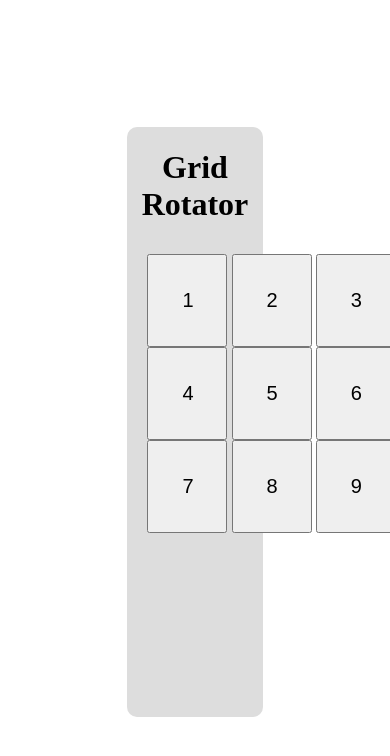
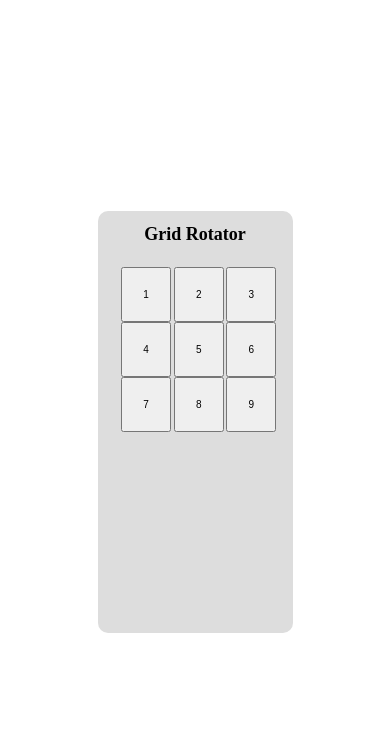
Before and after one commit to lontsimesmer/grid-rotator, a plain HTML site: page index.html in a window 390 px wide. Drawn offline with Linux system fonts and the light colour scheme.

Commit message:
responsiveness done

```diff
--- a/assets/style/style.css
+++ b/assets/style/style.css
@@ -43,3 +43,32 @@ button {
   padding: 33px;
   width: 95%;
 }
+
+@media screen and (max-width: 768px) {
+  h1 {
+    font-size: 18px;
+  }
+
+  .contain {
+    height: 60%;
+  }
+
+  button {
+    font-size: 15px;
+    padding: 20px;
+    width: 95%;
+  }
+}
+
+@media screen and (max-width: 425px) {
+  .contain {
+    height: 50%;
+    width: 50%;
+  }
+
+  button {
+    font-size: 10px;
+    padding: 20px;
+    width: 95%;
+  }
+}
```
